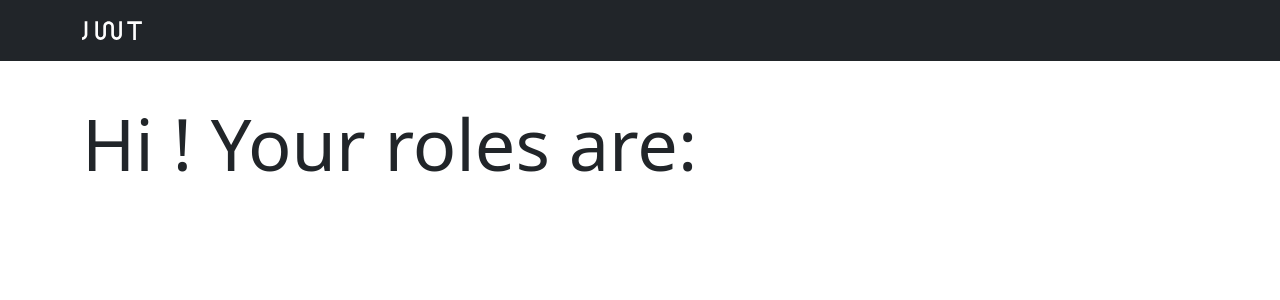
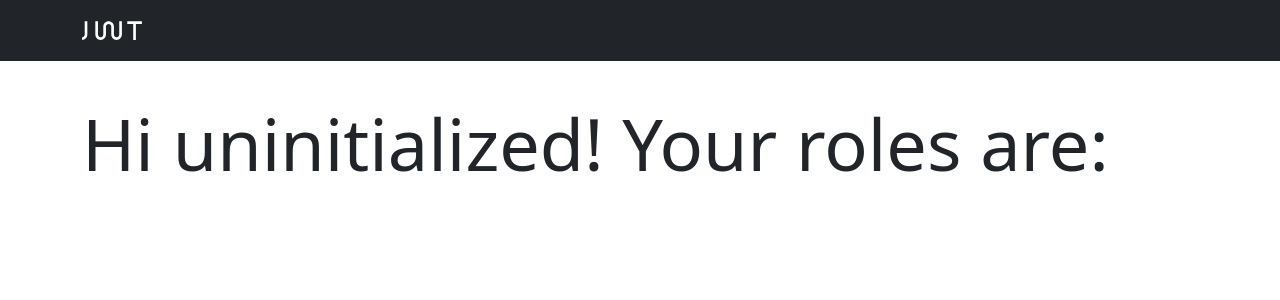
Before and after one commit to jdgramajo/jwting-react, a React (Create React App) app: page /main in a window 1280 px wide. Shown: the top 300 px of the page. Built offline with nearby package versions, Linux system fonts and the light colour scheme.

Commit message:
Keep on role-ing, WIP.

```diff
--- a/src/components/LoginForm.js
+++ b/src/components/LoginForm.js
@@ -2,14 +2,17 @@ import { useHistory } from "react-router-dom";
 
 // TODO:
 // - Find out if custom hook is necesary or of the useQuery hook
-//   provided by RTK Query is enough.
+//   provided by RTK Query is enough. -> Seems it isn't, maybe custom
+//   hooks?
 // import { changeUserInfo } from "../store";
-import { useSelector, useDispatch } from "react-redux";
+// import { useSelector, useDispatch } from "react-redux";
+import { useLoginMutation } from "../store";
 
 const LoginForm = () => {
-  const { changeUserInfo } = useSelector((store) => store);
-  const dispatch = useDispatch();
+  // const { changeUserInfo } = useSelector((store) => store);
+  // const dispatch = useDispatch();
   const history = useHistory();
+  const [login, loginResponse] = useLoginMutation();
 
   const navigateToMain = () => {
     history.push("/main");
@@ -19,7 +22,7 @@ const LoginForm = () => {
     history.push("/error");
   };
 
-  const submitCredentialsIfValid = (event) => {
+  const submitCredentialsIfValid = async (event) => {
     event.preventDefault();
     const loginForm = document.getElementById("login-form");
 
@@ -28,7 +31,16 @@ const LoginForm = () => {
     } else {
       const username = document.getElementById("user-input").value;
       const password = document.getElementById("password-input").value;
-      dispatch(changeUserInfo({ username, password }));
+      try {
+        const response = await login({ username, password });
+        console.log(response);
+        navigateToMain();
+        // return response;
+      } catch (err) {
+        console.log(err);
+        navigateToError();
+        return;
+      }
     }
   };
 
--- a/src/components/UserInfo.js
+++ b/src/components/UserInfo.js
@@ -1,20 +1,19 @@
 import React from "react";
-import { useSelector, useDispatch } from "react-redux";
-
-import { getMyRolesRequest } from "../services/jwtingService";
-import { changeUserInfo } from "../store";
+// import { useSelector } from "react-redux";
+import { useLoginMutation } from "../store";
 
 const UserInfo = () => {
   // TODO:
   // - Redirect to root directory if not logged in (no userInfo available).
   // - Add logout to the header and actually remove cookie (if possible).
   // - Add change password to the header option and navigate to a new component to do so.
-  const { userInfo } = useSelector((store) => store);
+  // const { userInfo } = useSelector((store) => store);
+  const [login, loginResponse] = useLoginMutation();
 
   return (
     <div>
       <div className="text-body display-2">
-        Hi {userInfo.username}! Your roles are:
+        Hi {loginResponse.status}! Your roles are:
       </div>
       <ul className="text-body display-3"></ul>
     </div>
--- a/src/services/jwtingService.js
+++ /dev/null
@@ -1,17 +0,0 @@
-// TODO:
-// - Move posting credentials to either calling it from an
-//   RTK Query provided hoook (which means maybe deprecating
-//   this service), or adapting it here some other way.
-import { useLoginMutation } from "../store";
-
-const postCredentials = (username, password) =>
-  useLoginMutation({ username, password });
-
-const getMyRolesRequest = async () => {
-  const url = "https://jwting.herokuapp.com:443/myRoles";
-  const init = { credentials: "include" };
-
-  return await fetch(url, init);
-};
-
-export { postCredentials, getMyRolesRequest };
--- a/src/store.js
+++ b/src/store.js
@@ -56,29 +56,29 @@ const jwtingBackend = createApi({
 export const { useLoginMutation } = jwtingBackend;
 
 // Redux Toolkit reducer definitions
-const userInfoSlice = createSlice({
-  name: "userInfo",
-  initialState: {},
-  reducers: {
-    changeUserInfo: (state, action) => {
-      const credentials = {
-        name: action.payload.name,
-        password: action.payload.password,
-      };
-      const result = useLoginMutation(credentials);
-      console.log(result);
-      return action.payload.name;
-    },
-  },
-});
+// const userInfoSlice = createSlice({
+//   name: "userInfo",
+//   initialState: {},
+//   reducers: {
+//     changeUserInfo: (state, action) => {
+//       const credentials = {
+//         name: action.payload.name,
+//         password: action.payload.password,
+//       };
+//       const result = useLoginMutation(credentials);
+//       console.log(result);
+//       return action.payload.name;
+//     },
+//   },
+// });
 
-export const { changeUserInfo } = userInfoSlice.actions;
+// export const { changeUserInfo } = userInfoSlice.actions;
 
 // Global store configuration the store
 export const store = configureStore({
   reducer: {
     [jwtingBackend.reducerPath]: jwtingBackend.reducer,
-    [userInfoSlice.name]: userInfoSlice.reducer,
+    // [userInfoSlice.name]: userInfoSlice.reducer,
   },
   // Adding the api middleware enables caching, invalidation, polling,
   // and other useful features of `rtk-query`.
```
